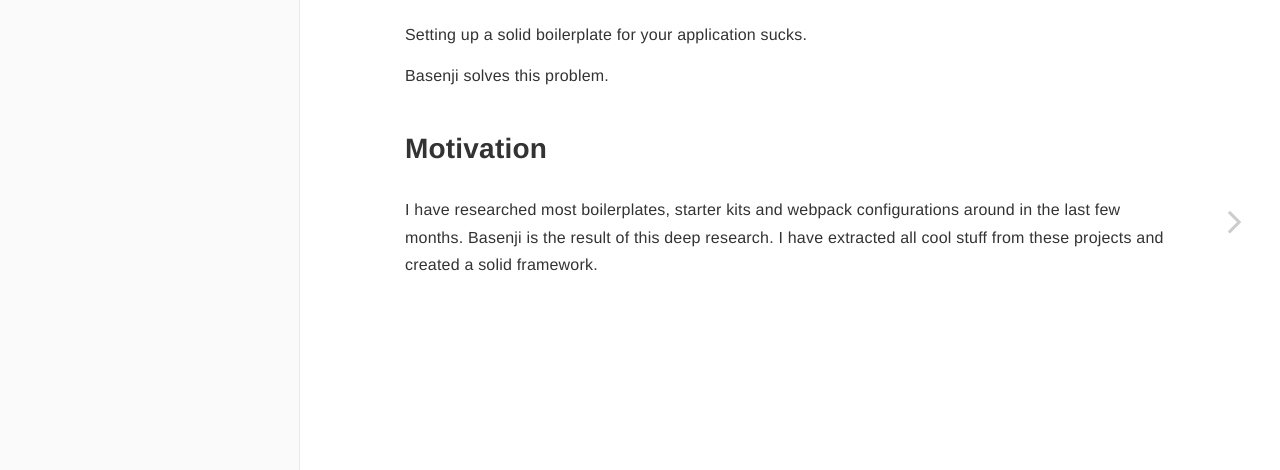
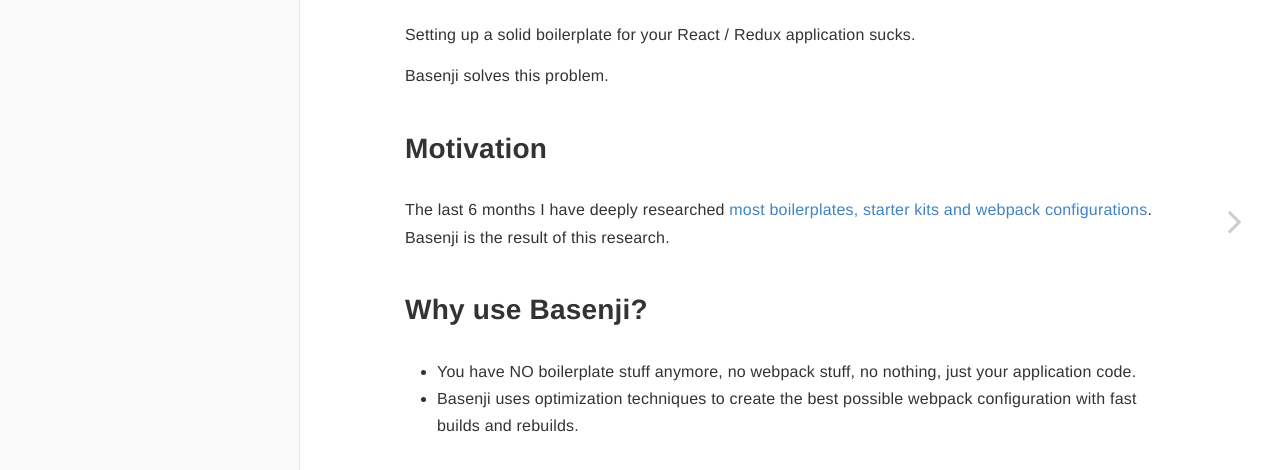
Before and after one commit to mikevercoelen/basenji, a plain HTML site: page index.html in a window 1280 px wide. Shown: the part 204-674 px from the top of the page. Drawn offline with Linux system fonts and the light colour scheme.

Commit message:
Update 2016-04-10T18:53:36.235Z

```diff
--- a/index.html
+++ b/index.html
@@ -51,7 +51,7 @@
         data-chapter-title="Introduction"
         data-filepath="README.md"
         data-basepath="."
-        data-revision="Sun Apr 10 2016 20:31:51 GMT+0200 (CEST)"
+        data-revision="Sun Apr 10 2016 20:46:12 GMT+0200 (CEST)"
         data-innerlanguage="">
 
 
@@ -151,10 +151,15 @@
 
                         <p><img src="images/logo.png" alt="Logo"></p>
 <h2 id="the-problem">The problem</h2>
-<p>Setting up a solid boilerplate for your application sucks.</p>
+<p>Setting up a solid boilerplate for your React / Redux application sucks.</p>
 <p>Basenji solves this problem.</p>
 <h2 id="motivation">Motivation</h2>
-<p>I have researched most boilerplates, starter kits and webpack configurations around in the last few months. Basenji is the result of this deep research. I have extracted all cool stuff from these projects and created a solid framework.</p>
+<p>The last 6 months I have deeply researched <a href="https://github.com/xgrommx/awesome-redux" target="_blank">most boilerplates, starter kits and webpack configurations</a>. Basenji is the result of this research.</p>
+<h2 id="why-use-basenji">Why use Basenji?</h2>
+<ul>
+<li>You have NO boilerplate stuff anymore, no webpack stuff, no nothing, just your application code.</li>
+<li>Basenji uses optimization techniques to create the best possible webpack configuration with fast builds and rebuilds.</li>
+</ul>
 
 
                     </section>
```
Also changed, not shown: introduction/Motivation.html (+1 -1 lines), introduction/index.html (+1 -1 lines), search_index.json (+1 -1 lines).
